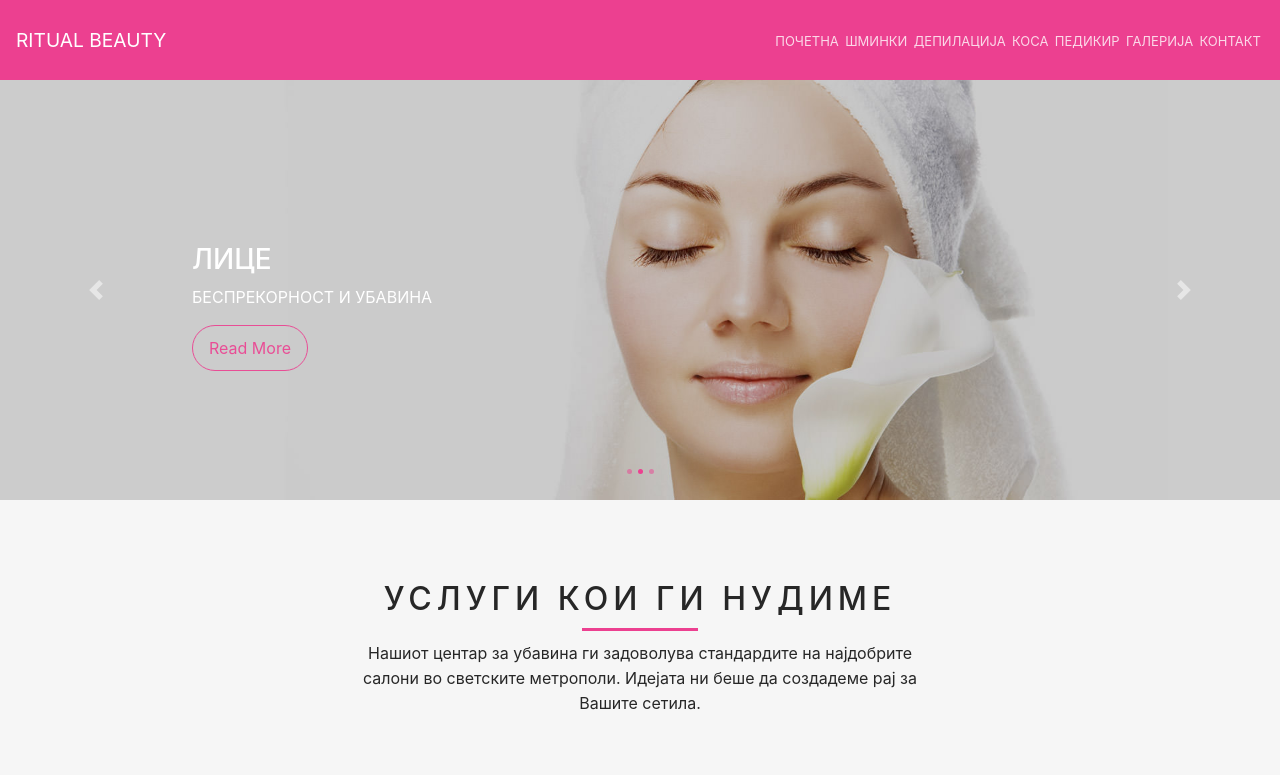
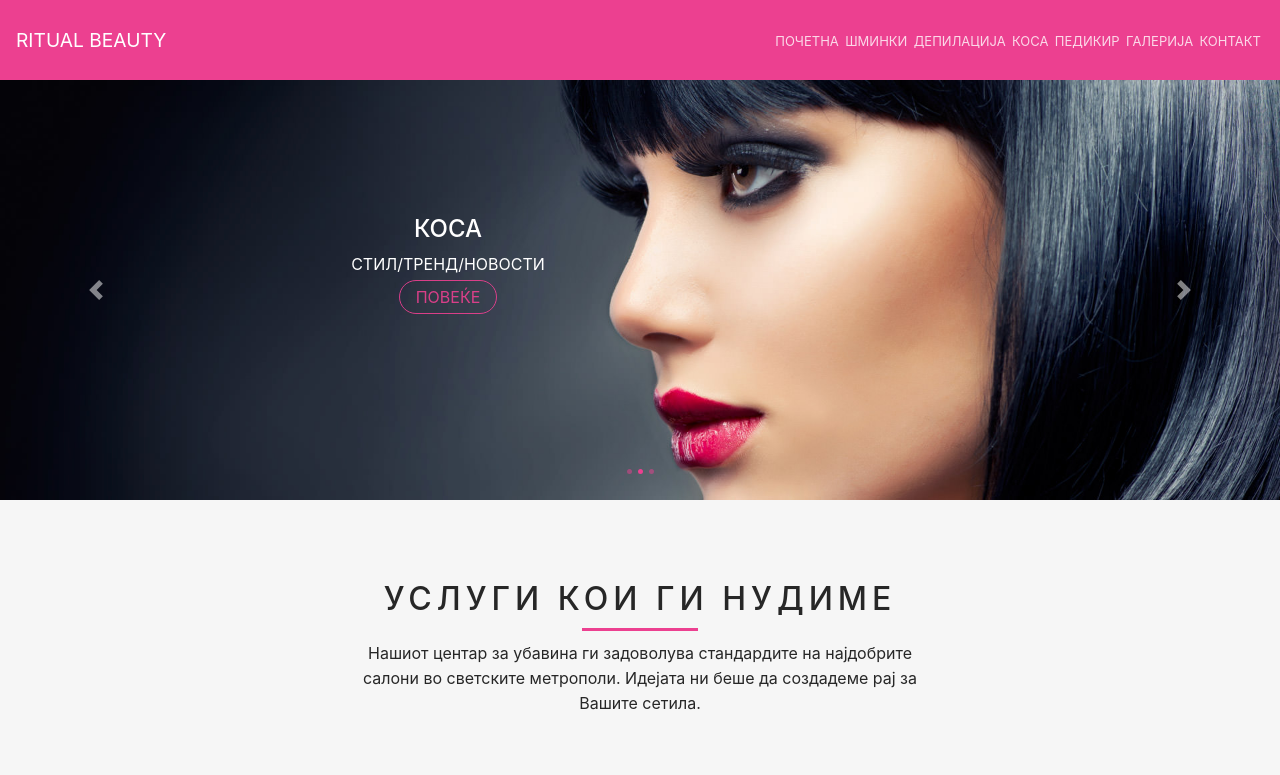
Before and after one commit to igorhristov/RitualBeauty, a React (Create React App) app: page / in a window 1280 px wide. Shown: the top 775 px of the page. Built offline with nearby package versions, Linux system fonts and the light colour scheme.

Commit message:
carousel data

```diff
--- a/src/components/Button/Button.Component.jsx
+++ b/src/components/Button/Button.Component.jsx
@@ -1,8 +1,8 @@
 import React from 'react';
 import Button from 'react-bootstrap/Button';
 
-const CustomButton = ({ title }) => (
-    <Button variant='outline-danger' className='ServicesButton'>
+const CustomButton = ({ title, cssClass }) => (
+    <Button variant='outline-danger' className={`${cssClass} ServicesButton`}>
         {title}
     </Button>
 );
--- /dev/null
+++ b/src/components/carousel/CarouselData.js
@@ -0,0 +1,26 @@
+import image1 from '../../assets/images/1.jpg';
+import image2 from '../../assets/images/2.jpg';
+import image3 from '../../assets/images/3.jpg';
+
+const CarouselData = [
+    {
+        imgUrl: image2,
+        title: 'ЛИЦЕ',
+        body: 'БЕСПРЕКОРНОСТ И УБАВИНА',
+        imgAlt: 'ЛИЦЕ',
+    },
+    {
+        imgUrl: image1,
+        title: 'КОСА',
+        body: 'СТИЛ/ТРЕНД/НОВОСТИ',
+        imgAlt: 'КОСА',
+    },
+    {
+        imgUrl: image3,
+        title: 'ТЕЛО',
+        body: 'ЛИНИЈА,НЕГА И ЗДРАВЈЕ',
+        imgAlt: 'ТЕЛО',
+    },
+];
+
+export default CarouselData;
--- a/src/components/carousel/carousel.component.jsx
+++ b/src/components/carousel/carousel.component.jsx
@@ -1,40 +1,34 @@
 import React from 'react';
 import Carousel from 'react-bootstrap/Carousel';
-import image1 from '../../assets/images/1.jpg';
-import image2 from '../../assets/images/2.jpg';
-import image3 from '../../assets/images/3.jpg';
+
 import CustomButton from '../Button/Button.Component';
+import CarouselData from './CarouselData';
 
 import './carousel.styles.css';
 
 const CarouselComponent = () => (
-    <Carousel style={{ marginTop: '80px' }} fade className='carousel-component'>
-        <Carousel.Item>
-            <img className='d-block w-100' src={image1} alt='First slide' />
-            <Carousel.Caption className='text-left pt-0 pt-lg-5'>
-                <h3>КОСА</h3>
-                <p>СТИЛ/ТРЕНД/НОВОСТИ</p>
-                <CustomButton title='Read More' />
-            </Carousel.Caption>
-        </Carousel.Item>
-        <Carousel.Item>
-            <img className='d-block w-100' src={image2} alt='Third slide' />
+    <Carousel style={{ marginTop: '80px', height: '50%' }} fade className='carousel-component'>
+        {CarouselData.map((item) => (
+            <Carousel.Item className=''>
+                <img style={{ width: '100%' }} className='d-block  ' src={item.imgUrl} alt={item.imgAlt} />
+                <Carousel.Caption
+                    className='carousel-caption d-none  d-sm-inline-block'
+                    style={{
 
-            <Carousel.Caption className='text-left pt-0 pt-lg-5'>
-                <h3>ЛИЦЕ</h3>
-                <p>БЕСПРЕКОРНОСТ И УБАВИНА</p>
-                <CustomButton title='Read More' />
-            </Carousel.Caption>
-        </Carousel.Item>
-        <Carousel.Item>
-            <img className='d-block w-100' src={image3} alt='Third slide' />
-
-            <Carousel.Caption className='text-left pt-0 pt-lg-5'>
-                <h3>ТЕЛО</h3>
-                <p>ЛИНИЈА,НЕГА И ЗДРАВЈЕ</p>
-                <CustomButton title='Read More' />
-            </Carousel.Caption>
-        </Carousel.Item>
+                        top: '50%',
+                        transform: 'translateY(-50%)',
+                        // backgroundColor: 'rgba(0,0,0,0.1)',
+                        maxWidth: '40%',
+                    }}
+                >
+                    <h3 style={{ fontSize: '1.5rem' }} >
+                        {item.title}
+                    </h3>
+                    <p className='p-0 my-1'>{item.body}</p>
+                    <CustomButton title='Повеќе' cssClass={'text-uppercase py-1 d-block mx-auto'} />
+                </Carousel.Caption>
+            </Carousel.Item>
+        ))}
     </Carousel>
 );
 
--- a/src/components/carousel/carousel.styles.css
+++ b/src/components/carousel/carousel.styles.css
@@ -4,25 +4,3 @@
     height: 5px;
     border-radius: 100%;
 }
-.carousel-component .carousel-caption {
-    top: 50%;
-    transform: translateY(-50%);
-}
-
-.carousel-component .carousel-control-prev-icon {
-    /* background-image: url('https://previews.123rf.com/images/faysalfarhan/faysalfarhan1711/faysalfarhan171115356/89328930-back-arrow-icon-isolated-on-pink-round-button-abstract-illustration.jpg'); */
-}
-
-@media (max-width: 700px) {
-    .carousel-component h3 {
-        font-size: 25px;
-        margin: 0 auto;
-    }
-    .carousel-component p {
-        font-size: 12px;
-        margin: 0 auto 10px;
-    }
-    .carousel-component .ServicesButton.btn.btn-outline-danger {
-        padding: 5px 8px;
-    }
-}
```
